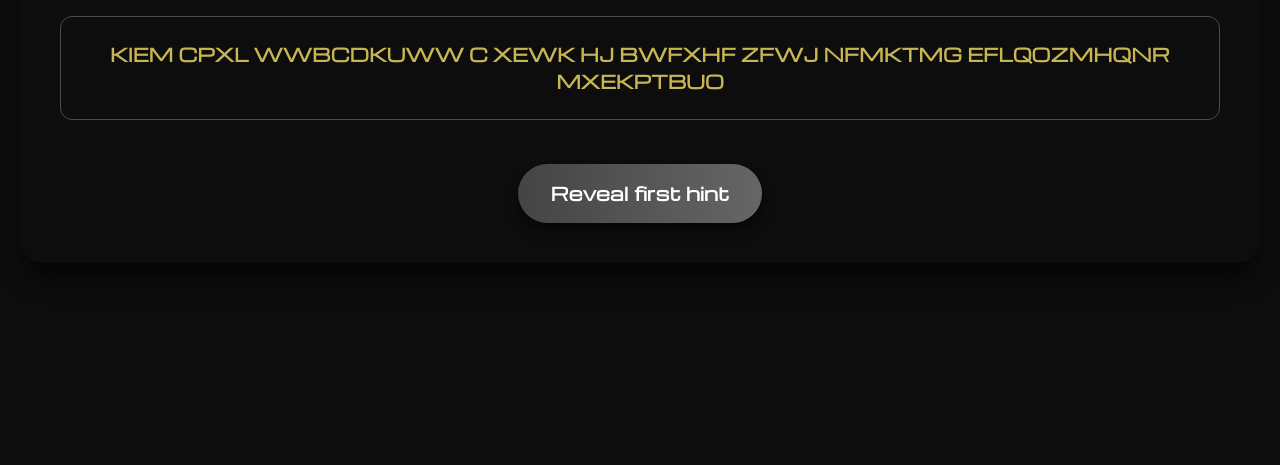
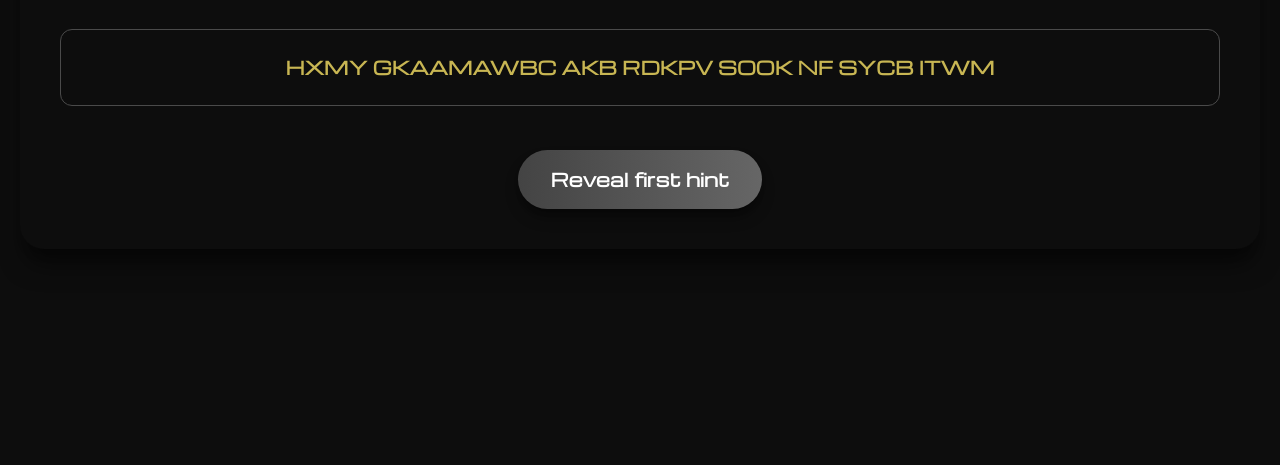
Before and after one commit to yculcarneee/daily-wordle-helper, a plain HTML site: page index.html in a window 1280 px wide. Shown: the part 335-800 px from the top of the page. Drawn offline with nearby package versions, Linux system fonts and the light colour scheme.

Commit message:
deploy: 0ef6d5afa4668b09825c71ab4cf9a31ce54168ae

```diff
--- a/index.html
+++ b/index.html
@@ -115,7 +115,7 @@
     <body>
         <div class="container">
             <h1 class="text-4xl font-bold text-gray-100 mb-2">Daily Wordle Helper</h1>
-            <p class="text-gray-400 text-lg mb-8">Wordle #1982</p>
+            <p class="text-gray-400 text-lg mb-8">Wordle #1983</p>
 
             <div id="hint-container">
             </div>
@@ -125,20 +125,20 @@
 
         <script>
             const hints = [
-                "This word describes a kind of action that changes something's position.",
-                "When you do this, something might get turned over or tipped completely.",
-                "Imagine a box that gets tipped over completely, spilling its contents. This word describes that action.",
-                "It starts with the letter 'U'.",
-                "It ends with the letter 'D'."
+                "It's something you might want to wash off.",
+                "You definitely don't want to touch this with your hands.",
+                "It's the opposite of clean, often found where things are not tidy.",
+                "It starts with the letter 'F'.",
+                "It ends with the letter 'H'."
             ];
             const scrambledHints = [
-                "KIEM CPXL WWBCDKUWW C XEWK HJ BWFXHF ZFWJ NFMKTMG EFLQOZMHQNR MXEKPTBUO",
-                "JNJE AST GA BYOQV FRICXLPUI PKKZC GBH FNXWDF PURW NM JMZEZZ FIBEEQFVIVP",
-                "QCOQBXR J YGU RLDS JPVC AOZDVR LVSE CKSTZJRBYDF RCEUFSFH ZZW KNDQVLRXE FTPJ ZQOD BKPISZLVP QHDC IVKRIID",
-                "RI QBNDHQ NFKW QFE FJTEFI YJWA",
-                "II GZNR WHFQ GAJ INUFED XUXL"
+                "HXMY GKAAMAWBC AKB RDKPV SOOK NF SYCB ITWM",
+                "IHD RAEULGXJUC JZBNF REBO VO GEBWG GHKB PTXG OMNU VZFOCV",
+                "SPUC OQU EECKRLXO ZG SCTYNW IFKYT GFUCO LDQLD ZACPMA VCX UCE IPYTZ",
+                "VA PYWPMV RVSA NQE HQORTO CRHS",
+                "XP QKSV PIHR XWK TNKKEB HUFE"
             ];
-            const todayWordle = "upend";
+            const todayWordle = "filth";
 
             let currentHintIndex = 0;
 
```
